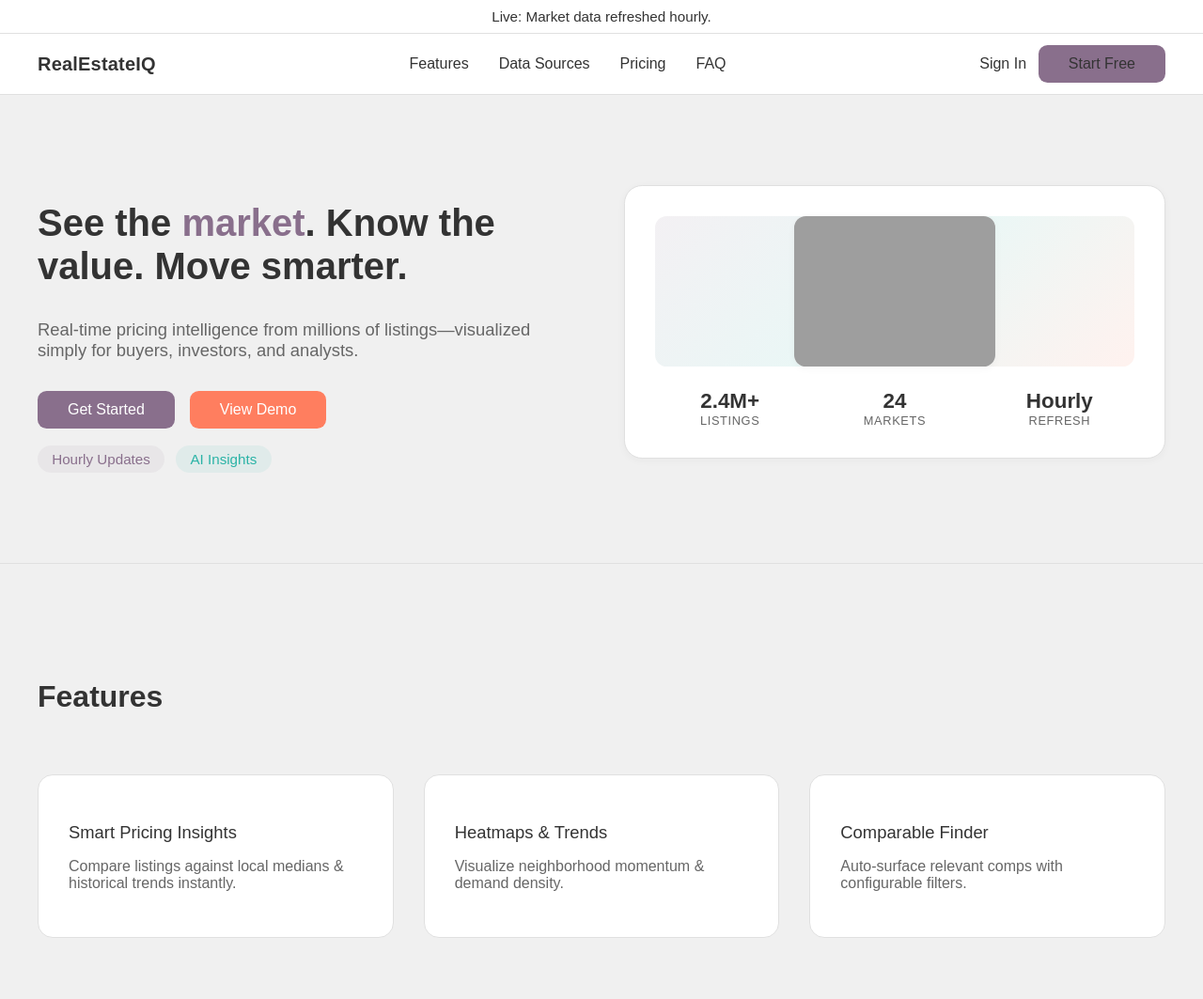
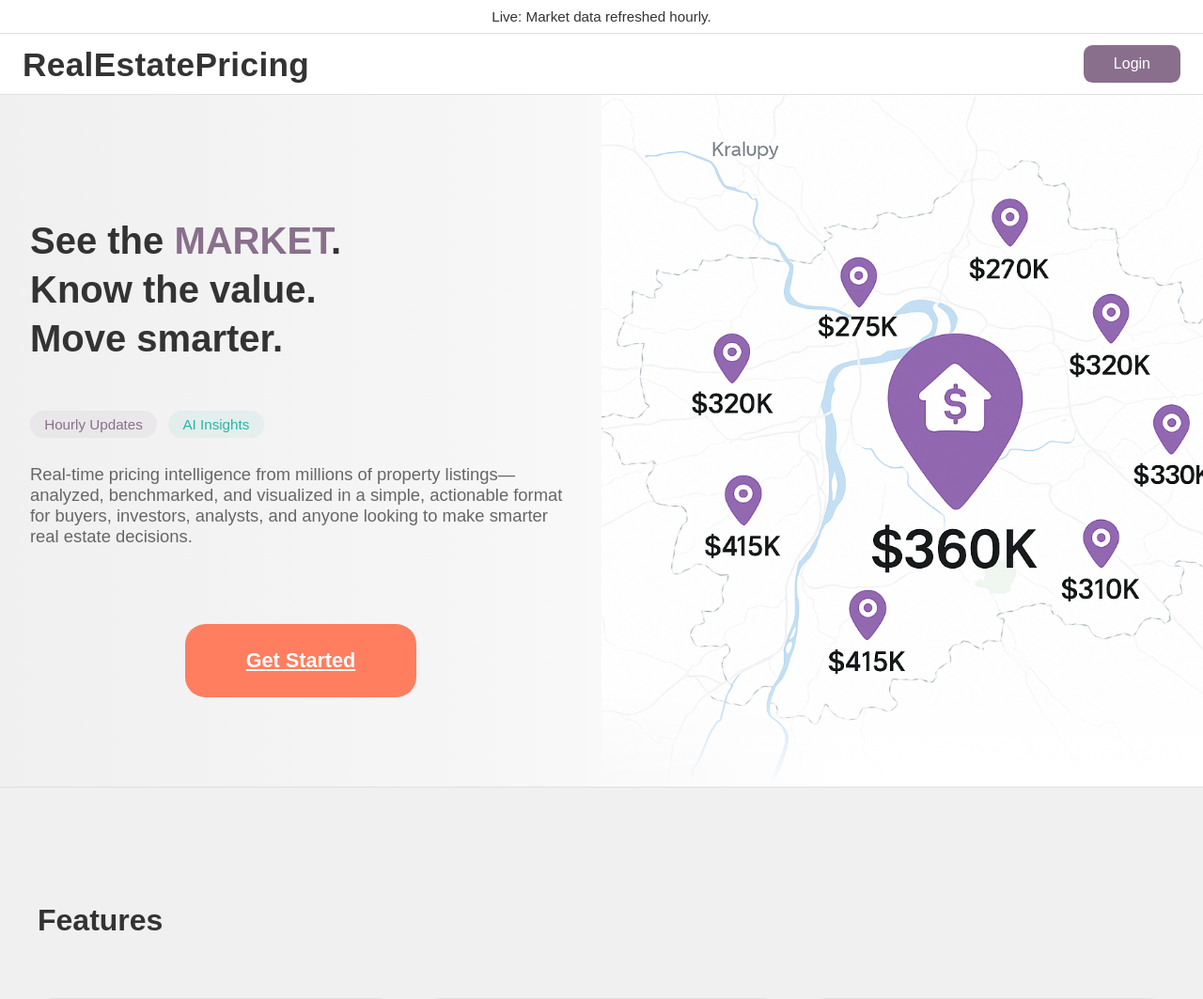
Before and after one commit to anetmoldova/REP, a Django app: page / in a window 1280 px wide. Shown: the top 1063 px of the page at 94% size. Before the commit the page ends 998 px from the top, so only its background shows below. Run offline with Django 5.2, Linux system fonts and the light colour scheme; grey boxes are pictures that could not be loaded.

Commit message:
update the landing page and add login and signup pages

```diff
--- a/apps/rep_app/templates/rep_app/landing.html
+++ b/apps/rep_app/templates/rep_app/landing.html
@@ -2,8 +2,8 @@
 <!DOCTYPE html>
 <html lang="en">
 <head>
-    <meta charset="UTF-8">
-    <meta name="viewport" content="width=device-width, initial-scale=1.0">
+  <meta charset="UTF-8" />
+  <meta name="viewport" content="width=device-width, initial-scale=1.0"/>
   <title>RealEstateIQ - Landing Page</title>
   <style>
     :root {
@@ -19,6 +19,7 @@
       --color-muted: #666666;
       --color-white: #FFFFFF;
     }
+
     body {
       background: var(--color-soft);
       color: var(--color-charcoal);
@@ -27,9 +28,11 @@
       padding: 0;
       min-height: 100vh;
     }
+
     .top-notice {
       display: none;
     }
+
     @media (min-width: 768px) {
       .top-notice {
         display: block;
@@ -40,6 +43,7 @@
         border-bottom: 1px solid var(--color-border);
       }
     }
+
     header {
       position: sticky;
       top: 0;
@@ -47,23 +51,27 @@
       background: var(--color-white);
       border-bottom: 1px solid var(--color-border);
     }
+
     .nav-container {
-            max-width: 1200px;
-            margin: 0 auto;
+        width: 100%;
         display: flex;
         align-items: center;
         justify-content: space-between;
-            padding: 0 24px;
         height: 64px;
+        padding: 0 1.5em; /* Optional: add small side padding for breathing room */
+        box-sizing: border-box;
     }
+
     .logo {
       font-weight: 600;
       font-size: 1.25em;
       letter-spacing: 0.01em;
     }
+
     nav {
       display: none;
     }
+
     @media (min-width: 768px) {
       nav {
         display: flex;
@@ -71,31 +79,37 @@
         font-size: 1em;
       }
     }
+
     nav a {
       color: var(--color-charcoal);
       text-decoration: none;
       transition: color 0.2s;
     }
+
     nav a:hover {
       color: var(--color-primary);
     }
+
     .header-actions {
       display: flex;
       align-items: center;
       gap: 0.8em;
     }
+
     .header-actions a {
       color: var(--color-charcoal);
       text-decoration: none;
       font-size: 1em;
       transition: color 0.2s;
     }
+
     .header-actions a:hover {
       color: var(--color-primary);
     }
+
     .btn-primary {
       background: var(--color-primary);
-            color: var(--color-white);
+      color: var(--color-white) !important;
       border: none;
       border-radius: 0.6em;
       padding: 0.7em 2em;
@@ -104,62 +118,78 @@
       cursor: pointer;
       transition: background 0.2s;
     }
+
     .btn-primary:hover, .btn-primary:focus {
       background: #6D5777;
+      color: var(--color-white) !important;
       outline: none;
     }
+
     .btn-accent {
       background: var(--color-accent);
-            color: var(--color-white);
+      color: var(--color-white) !important;
       border: none;
-            border-radius: 0.6em;
-            padding: 0.7em 2em;
-            font-weight: 500;
-            font-size: 1em;
+      border-radius: 1em;
+      padding: 1.2em 3em;
+      font-weight: 600;
+      font-size: 1.35em;
       cursor: pointer;
       transition: background 0.2s;
     }
+
     .btn-accent:hover, .btn-accent:focus {
       background: #E86655;
+      color: var(--color-white) !important;
       outline: none;
     }
+
     .hero {
-            padding: 5em 0 6em 0;
+      padding: 0;
+      margin: 0;
+      background: linear-gradient(to right, var(--color-soft) 0%, #f6f6f6 40%, var(--color-white) 70%);
     }
+
     .hero-inner {
-            max-width: 1200px;
-            margin: 0 auto;
       display: grid;
-            grid-template-columns: 1fr;
-            gap: 3em;
-            align-items: center;
-            padding: 0 24px;
+      grid-template-columns: 1fr 1fr;
+      height: calc(100vh - 64px);
     }
-        @media (min-width: 900px) {
-            .hero-inner {
-                grid-template-columns: 1fr 1fr;
+
+    .hero-content {
+      padding: 5em 2em;
+      max-width: 700px;
+      display: flex;
+      flex-direction: column;
+      justify-content: center;
     }
-        }
+
     .hero-title {
     font-size: 2.5em;
     font-weight: 600;
-            line-height: 1.15;
+    line-height: 1.3;
     }
+
     .hero-title .text-primary {
       color: var(--color-primary);
     }
+
     .hero-desc {
       margin-top: 1.5em;
       font-size: 1.15em;
       color: var(--color-muted);
       max-width: 38em;
     }
+
     .hero-actions {
       margin-top: 2em;
       display: flex;
+      justify-content: center;
+      align-items: center;
       flex-wrap: wrap;
       gap: 1em;
+      width: 100%;
     }
+
     .hero-badges {
       margin-top: 1.2em;
       display: flex;
@@ -167,6 +197,7 @@
       font-size: 0.95em;
       color: var(--color-muted);
     }
+
     .badge {
       padding: 0.4em 1em;
       border-radius: 999px;
@@ -174,69 +205,60 @@
       color: var(--color-primary);
       font-weight: 500;
     }
+
     .badge-secondary {
       background: rgba(42,179,166,0.08);
       color: var(--color-secondary);
     }
-        .analytics-card {
-            background: var(--color-white);
-            border: 1px solid var(--color-border);
-            border-radius: 1.2em;
-            padding: 2em;
-            box-shadow: 0 2px 8px rgba(51,51,51,0.04);
+
+    .hero-visual {
+      height: 100%;
+      width: 100%;
+      position: relative;
+      display: flex;
+      align-items: flex-start;
+      justify-content: flex-end;
+      overflow: hidden;
     }
-        .analytics-preview {
-            height: 160px;
-            border-radius: 0.7em;
-            background: linear-gradient(135deg, rgba(137,111,140,0.10), rgba(42,179,166,0.10), rgba(255,126,95,0.10));
-            display: flex;
-            align-items: center;
-            justify-content: center;
-            color: var(--color-muted);
-            font-size: 1.1em;
+
+    .hero-image {
+      width: 100%;
+      height: 100%;
+      object-fit: cover;
+      object-position: left;
+      mask-image: linear-gradient(to bottom, black 85%, transparent 100%);
+      -webkit-mask-image: linear-gradient(to bottom, black 85%, transparent 100%);
     }
-        .analytics-stats {
-            margin-top: 1.5em;
-            display: grid;
-            grid-template-columns: repeat(3, 1fr);
-            gap: 1em;
-            text-align: center;
-        }
-        .analytics-stats .stat {
-            font-size: 1.4em;
-            font-weight: 600;
-        }
-        .analytics-stats .label {
-            font-size: 0.8em;
-            text-transform: uppercase;
-            letter-spacing: 0.05em;
-            color: var(--color-muted);
-        }
-        /* Features section */
+
     .features {
-            padding: 6em 0 6em 0;
+      padding: 6em 0;
       border-top: 1px solid var(--color-border);
     }
+
     .features-inner {
       max-width: 1200px;
       margin: 0 auto;
       padding: 0 24px;
     }
+
     .features-title {
       font-size: 2em;
       font-weight: 600;
       margin-bottom: 2em;
     }
+
     .features-grid {
       display: grid;
       grid-template-columns: 1fr;
       gap: 2em;
     }
+
     @media (min-width: 900px) {
       .features-grid {
         grid-template-columns: repeat(3, 1fr);
       }
     }
+
     .feature-card {
       background: var(--color-white);
       border: 1px solid var(--color-border);
@@ -244,14 +266,17 @@
       padding: 2em;
       transition: box-shadow 0.2s;
     }
+
     .feature-card:hover {
       box-shadow: 0 4px 16px rgba(137,111,140,0.10);
     }
+
     .feature-card h3 {
       font-size: 1.15em;
       font-weight: 500;
       margin-bottom: 0.7em;
     }
+
     .feature-card p {
       font-size: 1em;
       color: var(--color-muted);
@@ -259,24 +284,18 @@
   </style>
 </head>
 <body>
+
   <!-- Top Notice -->
   <div class="top-notice">
     <span class="font-medium">Live:</span> Market data refreshed hourly.
   </div>
 
-  <!-- Nav -->
+  <!-- Header -->
   <header>
-    <div class="nav-container">
-      <div class="logo">RealEstateIQ</div>
-      <nav>
-        <a href="#features">Features</a>
-        <a href="#sources">Data Sources</a>
-        <a href="#pricing">Pricing</a>
-        <a href="#faq">FAQ</a>
-      </nav>
-      <div class="header-actions">
-        <a href="#" class="sign-in">Sign In</a>
-        <a href="#start" class="btn-primary">Start Free</a>
+    <div class="nav-container" style="display: flex; align-items: center; justify-content: space-between;">
+      <div class="logo" style="flex: 0 0 auto; font-size: 2.2em; font-weight: 800; margin: 0; padding: 0; line-height: 1;">RealEstatePricing</div>
+      <div class="header-actions" style="flex: 0 0 auto; display: flex; align-items: center; gap: 0.8em;">
+        <a href="{% url 'login' %}" class="btn-primary">Login</a>
       </div>
     </div>
   </header>
@@ -284,43 +303,26 @@
   <!-- Hero -->
   <section class="hero">
     <div class="hero-inner">
-      <div>
+      <div class="hero-content">
         <h1 class="hero-title">
-          See the <span class="text-primary">market</span>. Know the value. Move smarter.
+            See the <span class="text-primary">MARKET</span>.<br />
+            Know the value.<br />
+            Move smarter.
           </h1>
-        <p class="hero-desc">
-          Real-time pricing intelligence from millions of listings—visualized simply for buyers, investors, and analysts.
-        </p>
-        <div class="hero-actions">
-          <a class="btn-primary">Get Started</a>
-          <a class="btn-accent">View Demo</a>
-        </div>
         <div class="hero-badges">
             <span class="badge">Hourly Updates</span>
             <span class="badge badge-secondary">AI Insights</span>
         </div>
-      </div>
-      <div class="relative">
-        <!-- Placeholder analytics card -->
-        <div class="analytics-card">
-          <div class="analytics-preview">
-            <img src="{% static 'preview_landing_page.png' %}" alt="Visualization Preview" style="max-width:100%; max-height:100%; border-radius:0.7em; box-shadow:0 2px 8px rgba(51,51,51,0.04); background:#fff;" />
-          </div>
-          <div class="analytics-stats">
-            <div>
-              <div class="stat">2.4M+</div>
-              <div class="label">Listings</div>
-            </div>
-            <div>
-              <div class="stat">24</div>
-              <div class="label">Markets</div>
-            </div>
-            <div>
-              <div class="stat">Hourly</div>
-              <div class="label">Refresh</div>
+        <p class="hero-desc">
+            Real-time pricing intelligence from millions of property listings—analyzed, benchmarked, and visualized in a simple, actionable format for buyers, investors, analysts, and anyone looking to make smarter real estate decisions.
+        </p>
+        <div style="height: 2em;"></div>
+        <div class="hero-actions">
+          <a href="{% url 'signup' %}" class="btn-accent">Get Started</a>
         </div>
       </div>
-        </div>
+      <div class="hero-visual">
+        <img src="{% static landing_image %}" alt="Visualization Preview" class="hero-image" />
       </div>
     </div>
   </section>
@@ -345,5 +347,6 @@
       </div>
     </div>
   </section>
+
 </body>
 </html>
--- a/apps/rep_app/views.py
+++ b/apps/rep_app/views.py
@@ -3,4 +3,11 @@ from django.shortcuts import render
 # Create your views here.
 
 def landing(request):
-    return render(request, 'rep_app/landing.html')
+    image_filename = 'rep_app/preview_landing_page_v2.png'  # You can change this dynamically
+    return render(request, 'rep_app/landing.html', {'landing_image': image_filename})
+
+def signup(request):
+    return render(request, 'rep_app/signup.html')
+
+def login_page(request):
+    return render(request, 'rep_app/login.html')
--- a/rep_project/settings.py
+++ b/rep_project/settings.py
@@ -115,7 +115,7 @@ USE_TZ = True
 # Static files (CSS, JavaScript, Images)
 # https://docs.djangoproject.com/en/5.2/howto/static-files/
 
-STATIC_URL = 'static/'
+STATIC_URL = '/static/'
 STATICFILES_DIRS = [ BASE_DIR / 'static' ]  # Optional: global static/
 
 # Default primary key field type
--- a/rep_project/urls.py
+++ b/rep_project/urls.py
@@ -16,11 +16,13 @@ Including another URLconf
 """
 from django.contrib import admin
 from django.urls import path
-from apps.rep_app.views import landing
+from apps.rep_app.views import landing, signup, login_page
 from django.conf import settings
 from django.conf.urls.static import static
 
 urlpatterns = [
     path('admin/', admin.site.urls),
     path('', landing, name='landing'),
+    path('signup/', signup, name='signup'),
+    path('login/', login_page, name='login'),
 ] + static(settings.MEDIA_URL, document_root=settings.MEDIA_ROOT)
--- a/requirements.txt
+++ b/requirements.txt
@@ -2,4 +2,4 @@ requests
 beautifulsoup4
 pandas
 django
-Pillow
+pillow
```
Also changed, not shown: apps/rep_app/templates/rep_app/login.html (added, +110 -0 lines), apps/rep_app/templates/rep_app/signup.html (added, +112 -0 lines), apps/rep_app/static/rep_app/preview_landing_page_v1.png (renamed from apps/rep_app/static/rep_app/img/preview_landing_page.png), apps/rep_app/static/rep_app/preview_landing_page_v2.png (added), db.sqlite3. Lines whose indentation alone changed are shown as unchanged.
